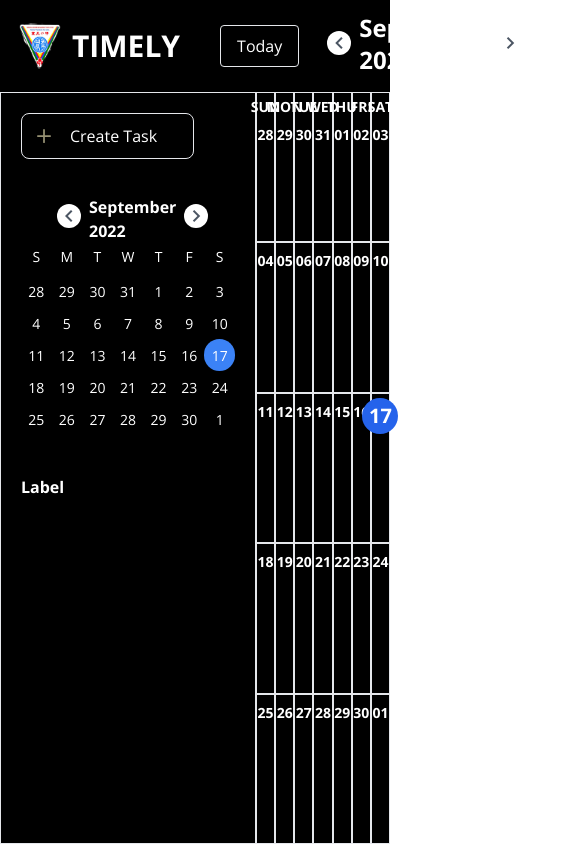
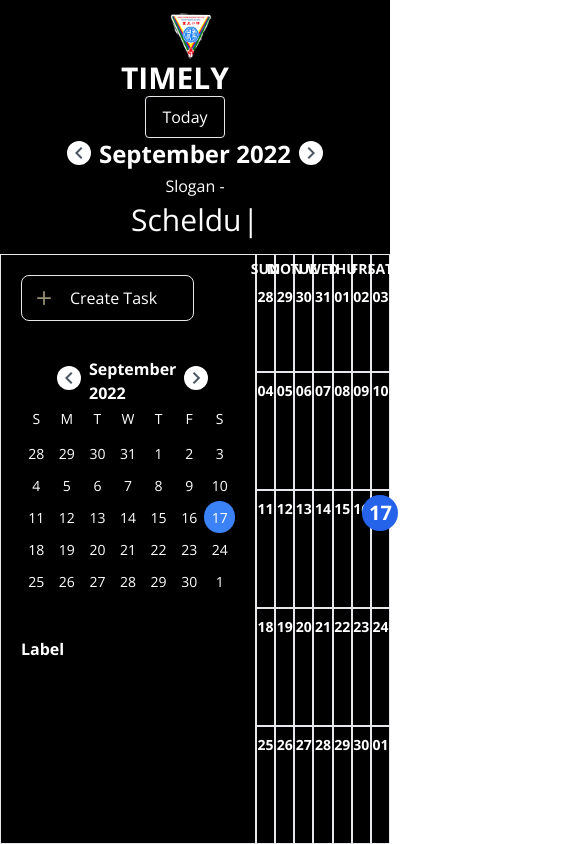
Before and after one commit to HPZC/Timely_, a React (Create React App) app: page / in a window 390 px wide. Shown: the top 844 px of the page, 585 px wide, since content can reach past the window. Built offline with nearby package versions, Linux system fonts and the light colour scheme.

Commit message:
Responsive added

```diff
--- a/src/components/CalendarHeader.js
+++ b/src/components/CalendarHeader.js
@@ -19,7 +19,7 @@
     );
   }
   return (
-    <header className="px-4 py-3 flex items-center">
+    <header className="flex-col px-4 py-3 flex  items-center md:flex-col lg:flex-row lg:items-center">
       <img src={logo} alt="calendar" className="mr-2 w-12 h-12" />
       <h1 className="mr-10 text-3xl font-bold text-white fond-bold">
         TIMELY
@@ -32,7 +32,7 @@
       >
         Today
       </button>
-
+      <div className="flex flex-row ">
       <button onClick={handlePrevMonth}>
         <span className="material-icons-outlined cursor-pointer rounded-full bg-white  text-gray-600 mx-2">
           chevron_left
@@ -48,6 +48,9 @@
           chevron_right
         </span>
       </button>
+      </div>
+
+
 
       <h1 className="px-2 pb-1">Slogan - </h1>
 
--- a/src/components/EventModal.js
+++ b/src/components/EventModal.js
@@ -51,8 +51,8 @@
   }
   return (
     <Draggable>
-        <div className=" h-screen w-full fixed left-0 top-0 flex justify-center items-center rounded-lg">
-      <form className="bg-white rounded-lg shadow-2xl w-1/4">
+        <div className=" h-screen w-full fixed left-0 top-0  flex justify-center items-center rounded-lg">
+      <form className="bg-white rounded-lg shadow-2xl w-96">
         <header className="rounded-t-lg bg-gray-100 px-4 py-2 flex justify-between items-center">
           <span className="material-icons-outlined text-gray-400">
             drag_handle
```
